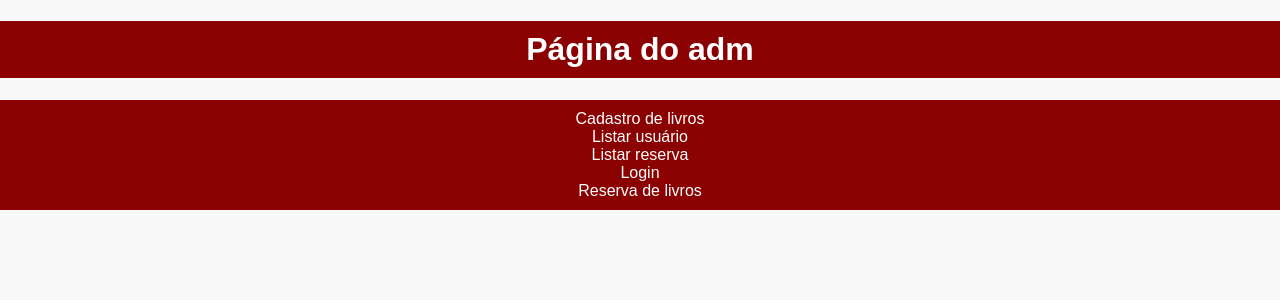
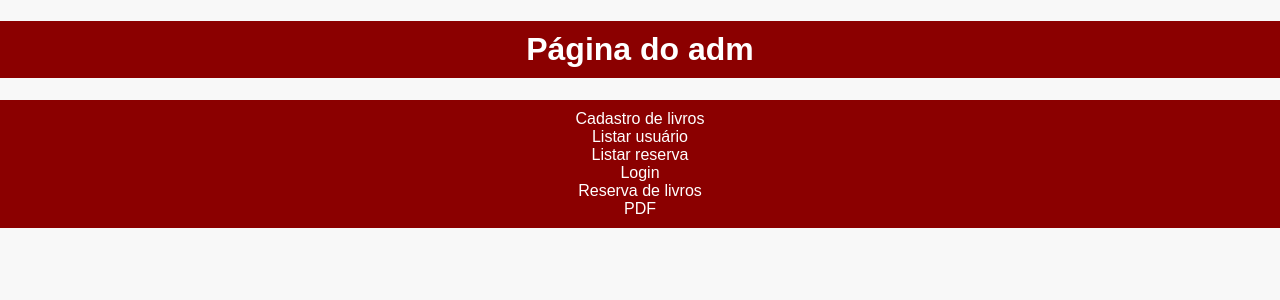
Before and after one commit to mariaeduardacampos/biblioteca, a PHP site: page /src/adm.php in a window 1280 px wide. Shown: the top 300 px of the page. Run offline with PHP 8.4, Linux system fonts and the light colour scheme.

Commit message:
biblioteca

```diff
--- a/index.php
+++ b/index.php
@@ -36,7 +36,7 @@
 
 		<div class="card-preco">
 			<h3 class="card-preco-header">Dom Casmurro De Machado de Assis</h3>
-            <div class="item"> <img src="src/domcasmurro.jpg" width="250"> </div><br>
+            <div class="item"> <img src="src/domcasmurro.jpg" width="200"> </div><br>
 		</div>
 
         <div class="card-preco">
--- a/src/adm.php
+++ b/src/adm.php
@@ -15,6 +15,8 @@
                 <a class="sem-cor" href="listarreserva.php">Listar reserva</a></li><br>
                 <a class="sem-cor" href="login.php">Login</a></li><br>
                 <a class="sem-cor" href="reserva.php">Reserva de livros</a></li><br>
+                <a class="sem-cor" href="../pdf.php">PDF</a></li><br>
+
 
 </body>
 </html>
--- a/src/estilo.css
+++ b/src/estilo.css
@@ -87,7 +87,7 @@ button a {
 }
 a {
     text-decoration: none;
-    color: blue;
+    color: rgb(143, 2, 2);
   }
 
   a:hover {
```
